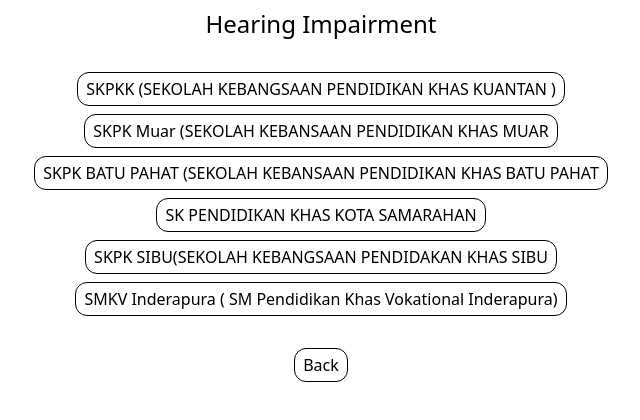
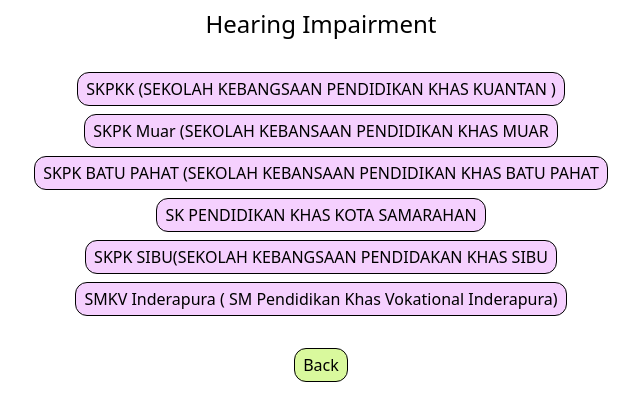
Before and after one commit to supmir/Special-School-Malaysia, a Next.js app: page /categories/hearingImpaired in a window 1280 px wide. Shown: the top 420 px of the page, without its empty margins (319-959 px from the left). Built offline with nearby package versions, Linux system fonts and the light colour scheme.

Commit message:
Add some zest (lime) into secondary buttons

```diff
--- a/pages/categories/[categoryId].js
+++ b/pages/categories/[categoryId].js
@@ -12,14 +12,14 @@ export default function Category(props) {
       <div className="grid gap-2">
         {schools.map((schoolInfo) => (
           <Link href={`/schools/${schoolInfo["index"]}`}>
-            <button className="border border-black rounded-xl mx-auto py-1 px-2">
+            <button className="border border-black rounded-xl mx-auto py-1 px-2 bg-fuchsia-200">
               <div>{schoolInfo["Name of School"]}</div>
             </button>
           </Link>
         ))}
       </div>
       <Link href="/">
-        <button className="border border-black rounded-xl mx-auto py-1 px-2">
+        <button className="border border-black rounded-xl mx-auto py-1 px-2 bg-lime-200">
           <div>Back</div>
         </button>
       </Link>
--- a/pages/index.js
+++ b/pages/index.js
@@ -14,7 +14,7 @@ export default function Home() {
           {categories.map(({ categoryId, text }) => (
             <div className="w-full sm:w-1/2 md:w-1/3 px-2">
               <Link href={`/categories/${categoryId}`}>
-                <div className="text-center border border-black rounded-xl">
+                <div className="text-center border border-black rounded-xl bg-fuchsia-200">
                   {text}
                 </div>
               </Link>
--- a/pages/schools/[schoolId].js
+++ b/pages/schools/[schoolId].js
@@ -19,7 +19,7 @@ export default function Category(props) {
         ))}
       </div>
       <Link href={`/categories/${school.TypeCodes}`}>
-        <button className="border border-black rounded-xl mx-auto py-1 px-2">
+        <button className="border border-black rounded-xl mx-auto py-1 px-2 bg-lime-200">
           Back to {school.Type} category
         </button>
       </Link>
```
